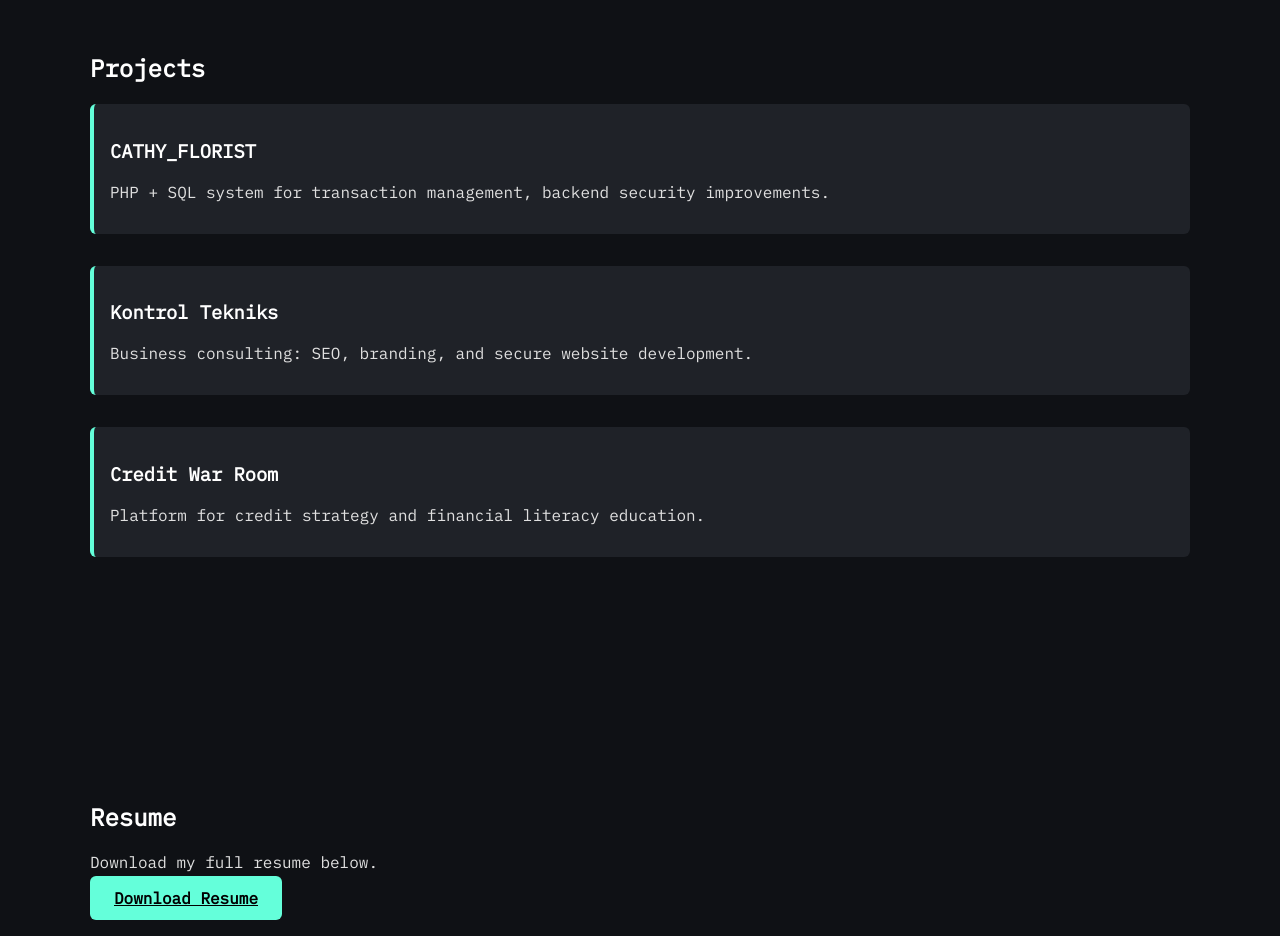
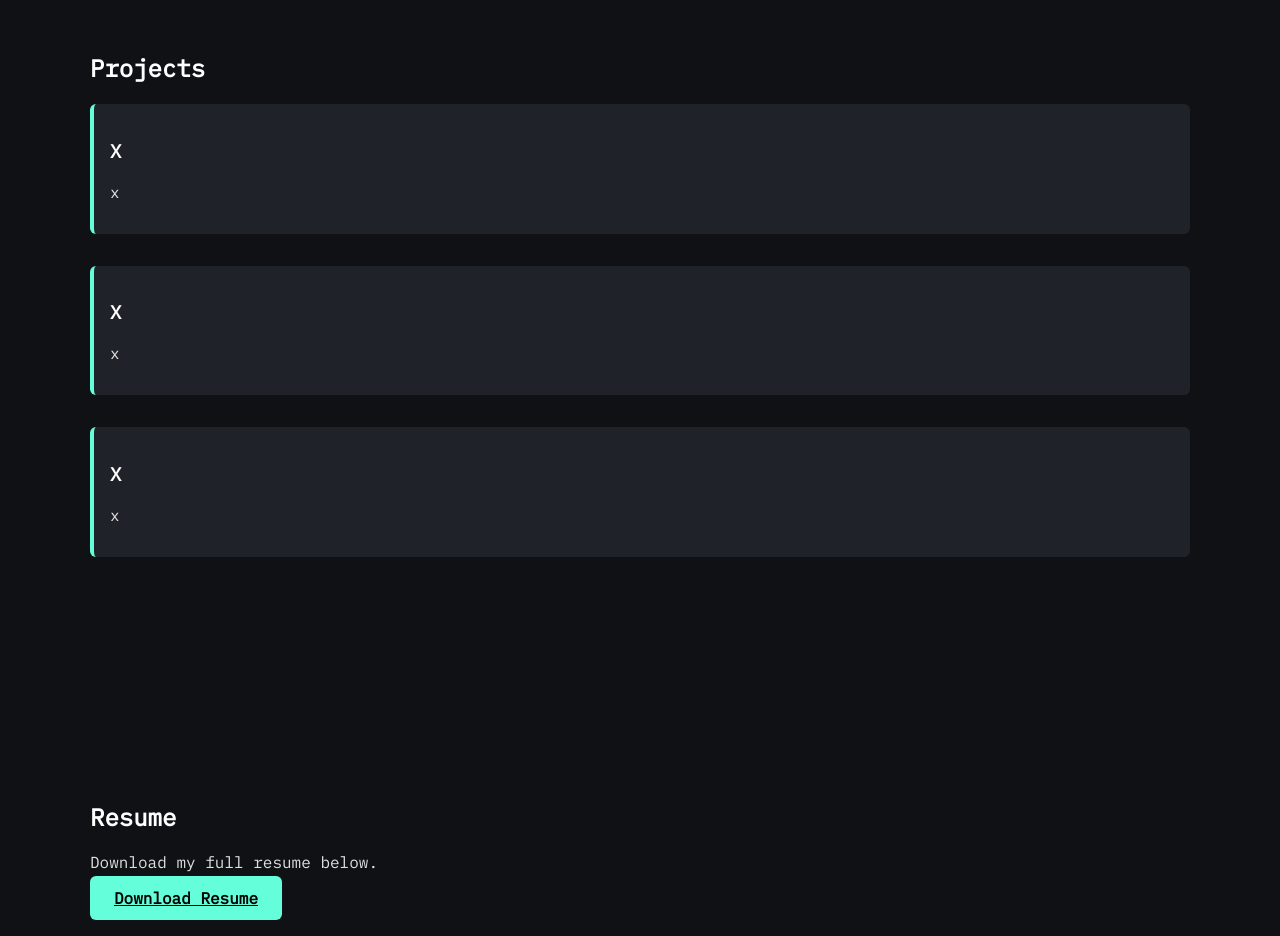
Before and after one commit to Wellz26/free-e-portfolio, a plain HTML site: page index.html in a window 1280 px wide. Shown: the part 2940-3876 px from the top of the page. Drawn offline with Linux system fonts and the light colour scheme; files whose address does not match are found by name.

Commit message:
Update index.html

```diff
--- a/index.html
+++ b/index.html
@@ -3,8 +3,8 @@
 <head>
   <meta charset="UTF-8" />
   <meta name="viewport" content="width=device-width, initial-scale=1.0" />
-  <meta name="description" content="Wellington Mukahiwa | Cybersecurity Expert • Full-Stack Developer • Digital Strategist">
-  <meta name="author" content="Wellington Mukahiwa">
+  <meta name="description" content="USER | X">
+  <meta name="author" content="Wellington M">
   <link rel="icon" href="assets/favicon.ico" type="image/x-icon">
   <title>Enter Name | Portfolio</title>
   <link href="https://fonts.googleapis.com/css2?family=IBM+Plex+Mono&display=swap" rel="stylesheet">
@@ -49,9 +49,9 @@
   <section id="projects" class="section">
     <div class="container">
       <h2>Projects</h2>
-      <div class="project"><h3>CATHY_FLORIST</h3><p>PHP + SQL system for transaction management, backend security improvements.</p></div>
-      <div class="project"><h3>Kontrol Tekniks</h3><p>Business consulting: SEO, branding, and secure website development.</p></div>
-      <div class="project"><h3>Credit War Room</h3><p>Platform for credit strategy and financial literacy education.</p></div>
+      <div class="project"><h3>X</h3><p>x</p></div>
+      <div class="project"><h3>X</h3><p>x</p></div>
+      <div class="project"><h3>X</h3><p>x</p></div>
     </div>
   </section>
   <section id="resume" class="section dark">
```
